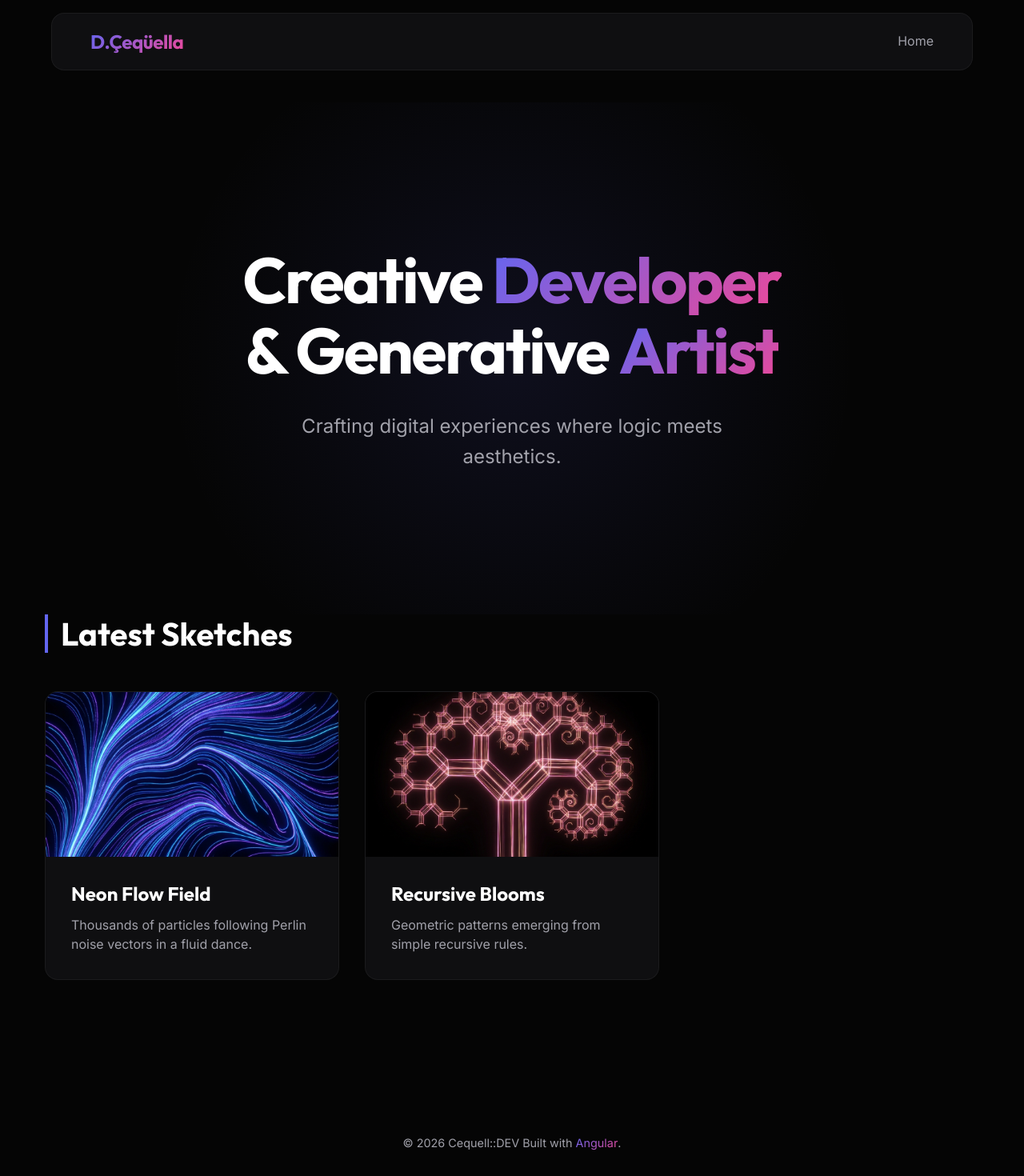
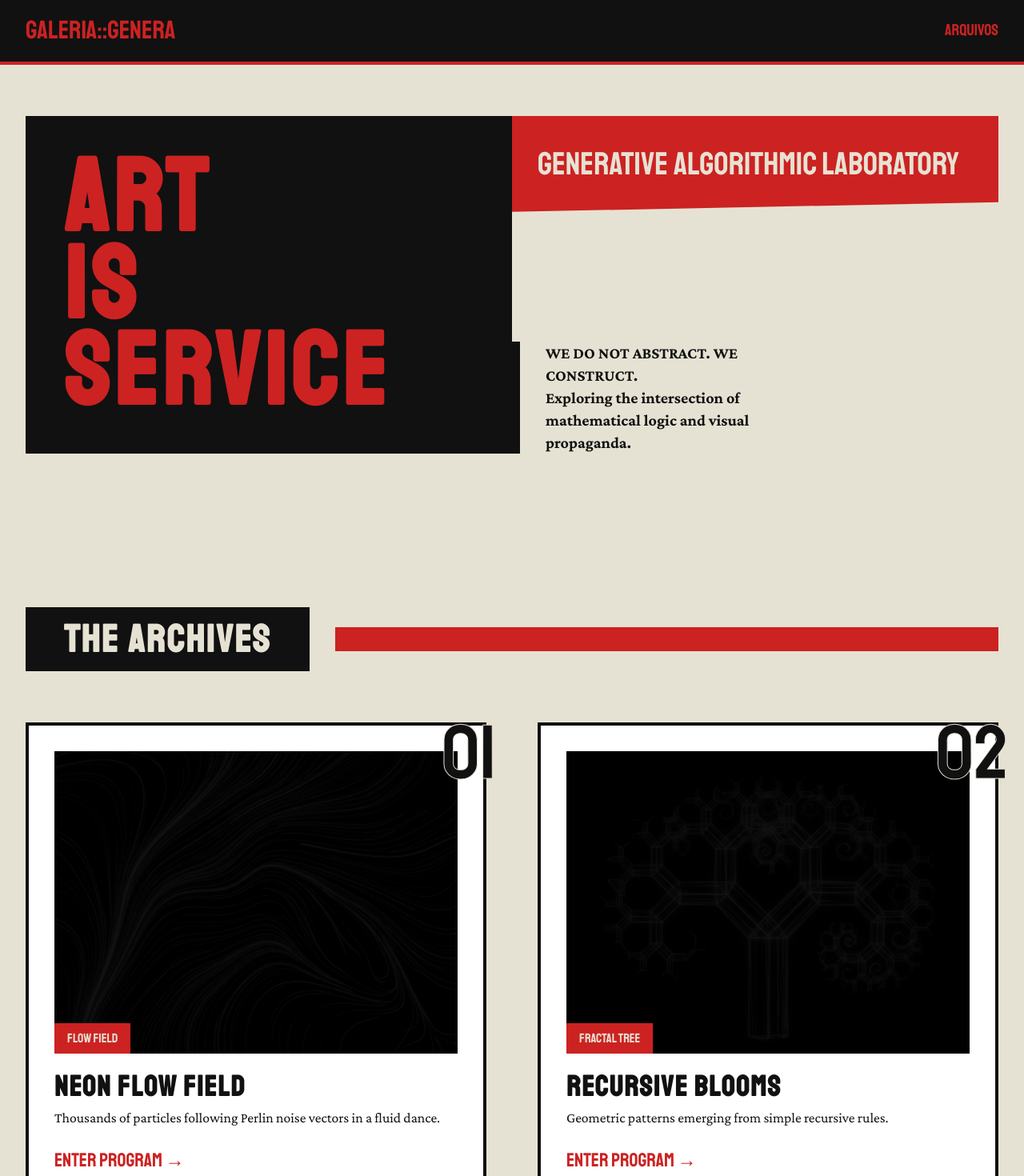
Before and after one commit to cequella/cequella.github.io, an Angular app: page / in a window 1280 px wide. Shown: the top 1470 px of the page at 80% size. Built offline with nearby package versions, Linux system fonts and the light colour scheme.

Commit message:
Style change

```diff
--- a/src/app/app.css
+++ b/src/app/app.css
@@ -5,55 +5,61 @@
 }
 
 .main-header {
-    position: fixed;
-    top: 1rem;
-    left: 50%;
-    transform: translateX(-50%);
-    width: 90%;
-    max-width: var(--container-width);
+    background-color: var(--bg-dark);
+    color: var(--text-on-dark);
+    padding: 1rem 0;
+    border-bottom: 4px solid var(--accent-red);
+    position: sticky;
+    top: 0;
     z-index: 1000;
-    padding: 1rem 2rem;
-    display: flex;
-    justify-content: space-between;
-    align-items: center;
 }
 
 .header-content {
     display: flex;
     justify-content: space-between;
     align-items: center;
-    width: 100%;
+}
+
+.logo {
+    font-family: var(--font-heading);
+    font-size: 2rem;
+    color: var(--accent-red);
+}
+
+.nav-links a {
+    font-family: var(--font-heading);
+    font-size: 1.25rem;
+    margin-left: 2rem;
+    text-transform: uppercase;
+}
+
+.nav-links a:hover,
+.nav-links a.active {
+    color: var(--accent-red);
 }
 
 .main-content {
     flex: 1;
-    padding-top: 8rem;
-    /* Space for fixed header */
-}
-
-.logo {
-    font-family: var(--font-heading);
-    font-weight: 700;
-    font-size: 1.5rem;
-    letter-spacing: -0.02em;
-}
-
-.nav-links a {
-    color: var(--text-secondary);
-    font-weight: 500;
-    margin-left: 2rem;
-    transition: color 0.3s;
-}
-
-.nav-links a:hover,
-.nav-links a.active {
-    color: var(--text-primary);
 }
 
 .main-footer {
-    padding: 2rem 0;
+    padding: 4rem 0;
+    background-color: var(--bg-dark);
+    color: #444;
     text-align: center;
-    color: var(--text-secondary);
-    font-size: 0.9rem;
-    margin-top: 4rem;
+    font-family: var(--font-heading);
+    font-size: 1rem;
+    letter-spacing: 0.2em;
+    border-top: 10px solid var(--bg-dark);
+    position: relative;
 }
+
+.main-footer::before {
+    content: '';
+    position: absolute;
+    top: -10px;
+    left: 0;
+    width: 100%;
+    height: 4px;
+    background-color: var(--accent-red);
+}
--- a/src/app/app.html
+++ b/src/app/app.html
@@ -1,8 +1,8 @@
-<header class="main-header glass-panel">
+<header class="main-header">
   <div class="container header-content">
-    <a routerLink="/" class="logo gradient-text">D.Çeqüella</a>
+    <a routerLink="/" class="logo">GALERIA::GENERA</a>
     <nav class="nav-links">
-      <a routerLink="/" routerLinkActive="active">Home</a>
+      <a routerLink="/" routerLinkActive="active" [routerLinkActiveOptions]="{exact: true}">ARQUIVOS</a>
     </nav>
   </div>
 </header>
@@ -13,6 +13,6 @@
 
 <footer class="main-footer">
   <div class="container">
-    <p>&copy; 2026 Cequell::DEV Built with <span class="gradient-text">Angular</span>.</p>
+    <p>ESTRUTURA DE DADOS & ESTÉTICA RADICAL // 2026</p>
   </div>
 </footer>
--- a/src/app/app.ts
+++ b/src/app/app.ts
@@ -1,9 +1,9 @@
 import { Component, signal } from '@angular/core';
-import { RouterOutlet, RouterLink } from '@angular/router';
+import { RouterOutlet, RouterLink, RouterLinkActive } from '@angular/router';
 
 @Component({
   selector: 'app-root',
-  imports: [RouterOutlet, RouterLink],
+  imports: [RouterOutlet, RouterLink, RouterLinkActive],
   templateUrl: './app.html',
   styleUrl: './app.css'
 })
--- a/src/app/art-viewer/art-viewer.html
+++ b/src/app/art-viewer/art-viewer.html
@@ -1,18 +1,32 @@
 <div class="art-viewer-container">
-    <canvas #canvas class="art-canvas"></canvas>
+    <div class="viewer-layout">
+        <div class="side-panel black-block">
+            <a routerLink="/" class="back-link">
+                &lsaquo; RETURN TO BASE
+            </a>
 
-    <div class="overlay-container">
-        <a routerLink="/" class="back-link glass-panel">
-            <svg xmlns="http://www.w3.org/2000/svg" width="20" height="20" viewBox="0 0 24 24" fill="none"
-                stroke="currentColor" stroke-width="2" stroke-linecap="round" stroke-linejoin="round">
-                <path d="M19 12H5M12 19l-7-7 7-7" />
-            </svg>
-            Back to Gallery
-        </a>
+            <div class="info-content">
+                <div class="red-flag">PROGRAM ID: {{ sketchId.toUpperCase() }}</div>
+                <h1 class="art-title">{{ currentInfo.title }}</h1>
+                <div class="divider"></div>
+                <p class="art-description">{{ currentInfo.desc }}</p>
 
-        <div class="info-panel glass-panel">
-            <h1 class="art-title">{{ currentInfo.title }}</h1>
-            <p class="art-description">{{ currentInfo.desc }}</p>
+                <div class="system-stats">
+                    <div class="stat-row">
+                        <span>STATUS</span>
+                        <span class="active-dot">ACTIVE</span>
+                    </div>
+                    <div class="stat-row">
+                        <span>MODE</span>
+                        <span>GENERATIVE</span>
+                    </div>
+                </div>
+            </div>
+        </div>
+
+        <div class="canvas-wrapper">
+            <canvas #canvas class="art-canvas"></canvas>
+            <div class="corner-label">UNIT-01</div>
         </div>
     </div>
 </div>
--- a/src/app/home/home.css
+++ b/src/app/home/home.css
@@ -1,116 +1,164 @@
 .hero-section {
-    min-height: 80vh;
+    padding-top: 4rem;
+    padding-bottom: 4rem;
+}
+
+.hero-grid {
+    display: grid;
+    grid-template-columns: 1fr 1fr;
+    gap: 0;
+    align-items: stretch;
+}
+
+.hero-left-block {
+    padding: 3rem;
     display: flex;
-    align-items: center;
-    justify-content: center;
-    text-align: center;
-    background: radial-gradient(circle at 50% 50%, rgba(99, 102, 241, 0.1) 0%, transparent 60%);
+    align-items: flex-end;
 }
 
 .hero-title {
-    font-size: 5rem;
+    font-size: 8rem;
+    color: var(--accent-red);
+    line-height: 0.85;
+}
+
+.hero-right-block {
+    display: flex;
+    flex-direction: column;
+    justify-content: space-between;
+}
+
+.hero-red-slab {
+    padding: 2rem;
     margin-bottom: 2rem;
-    letter-spacing: -0.03em;
-    line-height: 1.1;
 }
 
 .hero-subtitle {
-    font-size: 1.5rem;
-    color: var(--text-secondary);
-    max-width: 600px;
-    margin: 0 auto;
+    font-family: var(--font-heading);
+    font-size: 2.5rem;
+    text-transform: uppercase;
+}
+
+.manifesto-text {
+    padding-left: 2rem;
+    font-family: var(--font-serif);
+    font-size: 1.25rem;
+    font-weight: 700;
+    max-width: 400px;
+    border-left: 10px solid var(--bg-dark);
+}
+
+.section-header {
+    margin-top: 8rem;
+    margin-bottom: 4rem;
+    display: flex;
+    align-items: center;
+    gap: 2rem;
 }
 
 .section-title {
-    font-size: 2.5rem;
-    margin-bottom: 3rem;
-    padding-left: 1rem;
-    border-left: 4px solid var(--accent-primary);
+    padding: 1rem 3rem;
+    font-size: 3rem;
 }
 
-.grid {
-    display: grid;
-    grid-template-columns: repeat(auto-fill, minmax(350px, 1fr));
-    gap: 2rem;
-    padding-bottom: 6rem;
+.red-line {
+    flex-grow: 1;
+    height: 30px;
+    background-color: var(--accent-red);
 }
 
-.card {
-    display: block;
-    overflow: hidden;
-    transition: transform 0.3s ease, border-color 0.3s ease;
-    text-decoration: none;
-    color: inherit;
+.archive-grid {
+    display: grid;
+    grid-template-columns: repeat(auto-fill, minmax(450px, 1fr));
+    gap: 4rem;
+    padding-bottom: 10rem;
 }
 
-.card:hover {
-    transform: translateY(-8px);
-    border-color: var(--accent-primary);
+.archive-card {
+    position: relative;
+    padding: 2rem;
+    display: flex;
+    flex-direction: column;
+    gap: 1.5rem;
+    background-color: white;
+    transition: transform 0.2s ease;
 }
 
-.card-image-wrapper {
-    position: relative;
-    aspect-ratio: 16/9;
-    overflow: hidden;
-    background-color: var(--bg-secondary);
+.archive-card:hover {
+    transform: translate(-10px, -10px);
+    box-shadow: 10px 10px 0 var(--accent-red);
 }
 
-.card-image {
+.card-number {
+    position: absolute;
+    top: -2rem;
+    right: -1rem;
+    font-family: var(--font-heading);
+    font-size: 6rem;
+    color: var(--bg-dark);
+    z-index: 2;
+    -webkit-text-stroke: 1px var(--bg-primary);
+}
+
+.card-image-container {
+    position: relative;
+    aspect-ratio: 4/3;
+    overflow: hidden;
+    background-color: var(--bg-dark);
+}
+
+.archive-image {
     width: 100%;
     height: 100%;
     object-fit: cover;
-    transition: transform 0.7s ease;
+    mix-blend-mode: multiply;
+    filter: grayscale(1) contrast(1.2);
+    transition: filter 0.3s ease;
 }
 
-.card:hover .card-image {
-    transform: scale(1.1);
+.archive-card:hover .archive-image {
+    mix-blend-mode: normal;
+    filter: grayscale(0) contrast(1);
 }
 
-.card-overlay {
+.card-tag {
     position: absolute;
-    inset: 0;
-    background: rgba(0, 0, 0, 0.4);
-    backdrop-filter: blur(2px);
-    display: flex;
-    align-items: center;
-    justify-content: center;
-    opacity: 0;
-    transition: opacity 0.3s ease;
+    bottom: 0;
+    left: 0;
+    padding: 0.5rem 1rem;
+    font-family: var(--font-heading);
+    text-transform: uppercase;
 }
 
-.card:hover .card-overlay {
-    opacity: 1;
+.card-info h3 {
+    font-size: 2.25rem;
+    margin-bottom: 0.5rem;
 }
 
-.view-btn {
-    padding: 0.75rem 1.5rem;
-    border: 1px solid rgba(255, 255, 255, 0.5);
-    border-radius: 30px;
-    color: white;
-    font-weight: 500;
-    background: rgba(0, 0, 0, 0.5);
-    text-transform: uppercase;
-    letter-spacing: 1px;
-    font-size: 0.8rem;
+.card-info p {
+    font-family: var(--font-serif);
+    font-size: 1.1rem;
+    margin-bottom: 1.5rem;
 }
 
-.card-content {
-    padding: 2rem;
+.card-action {
+    display: block;
+    font-family: var(--font-heading);
+    font-size: 1.5rem;
+    text-transform: uppercase;
+    color: var(--accent-red);
 }
 
-.card-content h3 {
-    margin-bottom: 0.75rem;
-    font-size: 1.5rem;
-}
+@media (max-width: 992px) {
+    .hero-grid {
+        grid-template-columns: 1fr;
+    }
 
-.card-content p {
-    color: var(--text-secondary);
-    font-size: 1rem;
-    line-height: 1.5;
-}
+    .hero-title {
+        font-size: 5rem;
+    }
 
-@media (max-width: 768px) {
-    .hero-title {
-        font-size: 3rem;
+    .archive-grid {
+        grid-template-columns: 1fr;
     }
 }
--- a/src/app/home/home.html
+++ b/src/app/home/home.html
@@ -1,29 +1,42 @@
-<section class="hero-section">
-    <div class="container hero-content">
-        <h1 class="hero-title">
-            Creative <span class="gradient-text">Developer</span> <br>
-            & Generative <span class="gradient-text">Artist</span>
-        </h1>
-        <p class="hero-subtitle">
-            Crafting digital experiences where logic meets aesthetics.
-        </p>
+<section class="hero-section container">
+    <div class="hero-grid">
+        <div class="hero-left-block black-block">
+            <h1 class="hero-title">
+                Art <br> Is <br> Service
+            </h1>
+        </div>
+        <div class="hero-right-block">
+            <div class="hero-red-slab red-block diagonal-cut">
+                <p class="hero-subtitle">
+                    Generative Algorithmic Laboratory
+                </p>
+            </div>
+            <p class="manifesto-text">
+                WE DO NOT ABSTRACT. WE CONSTRUCT. <br>
+                Exploring the intersection of mathematical logic and visual propaganda.
+            </p>
+        </div>
     </div>
 </section>
 
 <section class="portfolio-section container">
-    <h2 class="section-title">Latest Sketches</h2>
-    <div class="grid">
-        @for (sketch of sketches; track sketch.id) {
-        <a [routerLink]="['/art', sketch.id]" class="card glass-panel">
-            <div class="card-image-wrapper">
-                <img [src]="sketch.image" [alt]="sketch.title" class="card-image">
-                <div class="card-overlay">
-                    <span class="view-btn">View Sketch</span>
-                </div>
+    <div class="section-header">
+        <h2 class="section-title black-block">The Archives</h2>
+        <div class="red-line"></div>
+    </div>
+
+    <div class="archive-grid">
+        @for (sketch of sketches; track sketch.id; let i = $index) {
+        <a [routerLink]="['/art', sketch.id]" class="archive-card heavy-border">
+            <div class="card-number">{{ '0' + (i + 1) }}</div>
+            <div class="card-image-container">
+                <img [src]="sketch.image" [alt]="sketch.title" class="archive-image">
+                <div class="card-tag red-block">{{ sketch.id.replace('-', ' ') }}</div>
             </div>
-            <div class="card-content">
+            <div class="card-info">
                 <h3>{{ sketch.title }}</h3>
                 <p>{{ sketch.description }}</p>
+                <span class="card-action">Enter Program &rarr;</span>
             </div>
         </a>
         }
--- a/src/index.html
+++ b/src/index.html
@@ -1,5 +1,6 @@
 <!doctype html>
 <html lang="en">
+
 <head>
   <meta charset="utf-8">
   <title>Generative Art Portfolio</title>
@@ -9,10 +10,14 @@
   <!-- Fonts -->
   <link rel="preconnect" href="https://fonts.googleapis.com">
   <link rel="preconnect" href="https://fonts.gstatic.com" crossorigin>
-  <link href="https://fonts.googleapis.com/css2?family=Inter:wght@300;400;600&family=Outfit:wght@300;500;700&display=swap" rel="stylesheet">
+  <link
+    href="https://fonts.googleapis.com/css2?family=Staatliches&family=Crimson+Pro:wght@400;700&family=Inter:wght@400;700&display=swap"
+    rel="stylesheet">
   <meta name="description" content="A portfolio of generative art and creative coding experiments.">
 </head>
+
 <body class="dark-theme">
   <app-root></app-root>
 </body>
+
 </html>
--- a/src/styles.css
+++ b/src/styles.css
@@ -1,26 +1,27 @@
 :root {
-  /* Colors */
-  --bg-primary: #050505;
-  --bg-secondary: #0f0f11;
-  --bg-glass: rgba(20, 20, 23, 0.7);
+  /* Colors - Russian Constructivist Palette */
+  --bg-primary: #e6e2d3;
+  /* Aged Paper */
+  --bg-dark: #111111;
+  /* Ink Black */
+  --accent-red: #cc2222;
+  /* Poster Red */
 
-  --text-primary: #ffffff;
-  --text-secondary: #a1a1aa;
-
-  --accent-primary: #6366f1; /* Indigo */
-  --accent-glow: rgba(99, 102, 241, 0.5);
-  --accent-secondary: #ec4899; /* Pink */
+  --text-primary: #111111;
+  --text-on-dark: #e6e2d3;
+  --text-neutral: #555555;
 
   /* Typography */
-  --font-heading: 'Outfit', sans-serif;
+  --font-heading: 'Staatliches', sans-serif;
   --font-body: 'Inter', sans-serif;
+  --font-serif: 'Crimson Pro', serif;
 
   /* Spacing */
   --spacing-xs: 0.5rem;
   --spacing-sm: 1rem;
   --spacing-md: 2rem;
   --spacing-lg: 4rem;
-  --container-width: 1200px;
+  --container-width: 1400px;
 }
 
 * {
@@ -33,102 +34,104 @@ body {
   background-color: var(--bg-primary);
   color: var(--text-primary);
   font-family: var(--font-body);
-  line-height: 1.6;
+  line-height: 1.4;
   overflow-x: hidden;
   -webkit-font-smoothing: antialiased;
 }
 
-h1, h2, h3, h4, h5, h6 {
+h1,
+h2,
+h3,
+h4,
+h5,
+h6 {
   font-family: var(--font-heading);
-  font-weight: 700;
-  color: var(--text-primary);
-  line-height: 1.2;
+  text-transform: uppercase;
+  letter-spacing: 0.05em;
+  line-height: 1;
 }
 
 a {
-  color: var(--accent-primary);
+  color: inherit;
   text-decoration: none;
 }
 
-/* Utilities */
+/* Constructivist Utilities */
 .container {
   max-width: var(--container-width);
   margin: 0 auto;
-  padding: 0 var(--spacing-sm);
+  padding: 0 var(--spacing-md);
 }
 
-.glass-panel {
-  background: var(--bg-glass);
-  backdrop-filter: blur(12px);
-  -webkit-backdrop-filter: blur(12px);
-  border: 1px solid rgba(255, 255, 255, 0.05);
-  border-radius: 16px;
+.heavy-border {
+  border: 4px solid var(--bg-dark);
 }
 
-.gradient-text {
-  background: linear-gradient(135deg, var(--accent-primary), var(--accent-secondary));
-  -webkit-background-clip: text;
-  -webkit-text-fill-color: transparent;
-  display: inline-block;
+.red-block {
+  background-color: var(--accent-red);
+  color: var(--text-on-dark);
+}
+
+.black-block {
+  background-color: var(--bg-dark);
+  color: var(--text-on-dark);
+}
+
+.diagonal-cut {
+  clip-path: polygon(0 0, 100% 0, 100% 90%, 0 100%);
 }
 
 /* Buttons */
 .btn {
   display: inline-flex;
   align-items: center;
-  gap: 0.5rem;
-  padding: 0.75rem 1.5rem;
-  background: var(--bg-secondary);
-  color: var(--text-primary);
-  border: 1px solid rgba(255,255,255,0.1);
-  border-radius: 8px;
+  padding: 1rem 2rem;
+  background: var(--bg-dark);
+  color: var(--text-on-dark);
   font-family: var(--font-heading);
-  font-weight: 500;
-  text-decoration: none;
-  transition: all 0.3s ease;
+  font-size: 1.25rem;
+  text-transform: uppercase;
+  border: none;
   cursor: pointer;
+  transition: transform 0.1s ease;
+  position: relative;
 }
 
-.btn:hover {
-  background: rgba(255,255,255,0.1);
-  border-color: var(--accent-primary);
-  transform: translateY(-2px);
-  box-shadow: 0 4px 20px -5px var(--accent-glow);
+.btn:active {
+  transform: translate(2px, 2px);
 }
 
-.btn-primary {
-  background: linear-gradient(135deg, var(--accent-primary), var(--accent-secondary));
-  border: none;
-  font-weight: 700;
+.btn::after {
+  content: '';
+  position: absolute;
+  top: 4px;
+  left: 4px;
+  width: 100%;
+  height: 100%;
+  border: 2px solid var(--accent-red);
+  z-index: -1;
 }
 
-.btn-primary:hover {
-  filter: brightness(1.1);
-  box-shadow: 0 0 30px -5px var(--accent-glow);
-}
-
-/* Animations */
-@keyframes coin-float {
-  0% { transform: translateY(0); }
-  50% { transform: translateY(-10px); }
-  100% { transform: translateY(0); }
-}
-
-.animate-float {
-  animation: coin-float 4s ease-in-out infinite;
+/* Grid System */
+.retro-grid {
+  display: grid;
+  grid-template-columns: repeat(12, 1fr);
+  gap: var(--spacing-sm);
 }
 
 /* Scrollbar */
 ::-webkit-scrollbar {
-  width: 8px;
+  width: 12px;
 }
+
 ::-webkit-scrollbar-track {
   background: var(--bg-primary);
 }
+
 ::-webkit-scrollbar-thumb {
-  background: #333;
-  border-radius: 4px;
+  background: var(--bg-dark);
 }
+
 ::-webkit-scrollbar-thumb:hover {
-  background: #555;
+  background: var(--accent-red);
 }
```
Also changed, not shown: src/app/art-viewer/art-viewer.css (+117 -72 lines), src/app/sketches/flow-field.ts (+10 -7 lines), src/app/sketches/fractal-tree.ts (+10 -4 lines).
